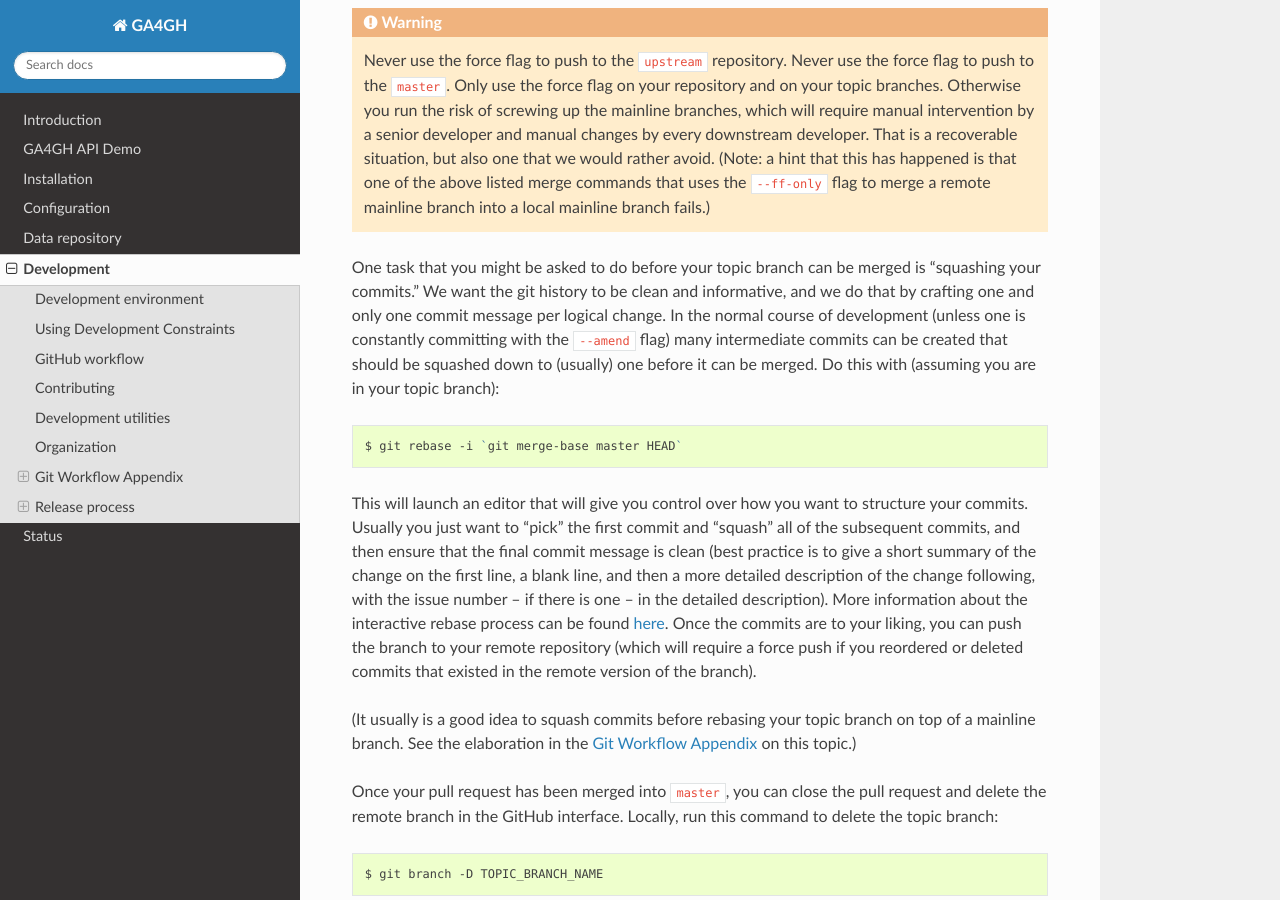
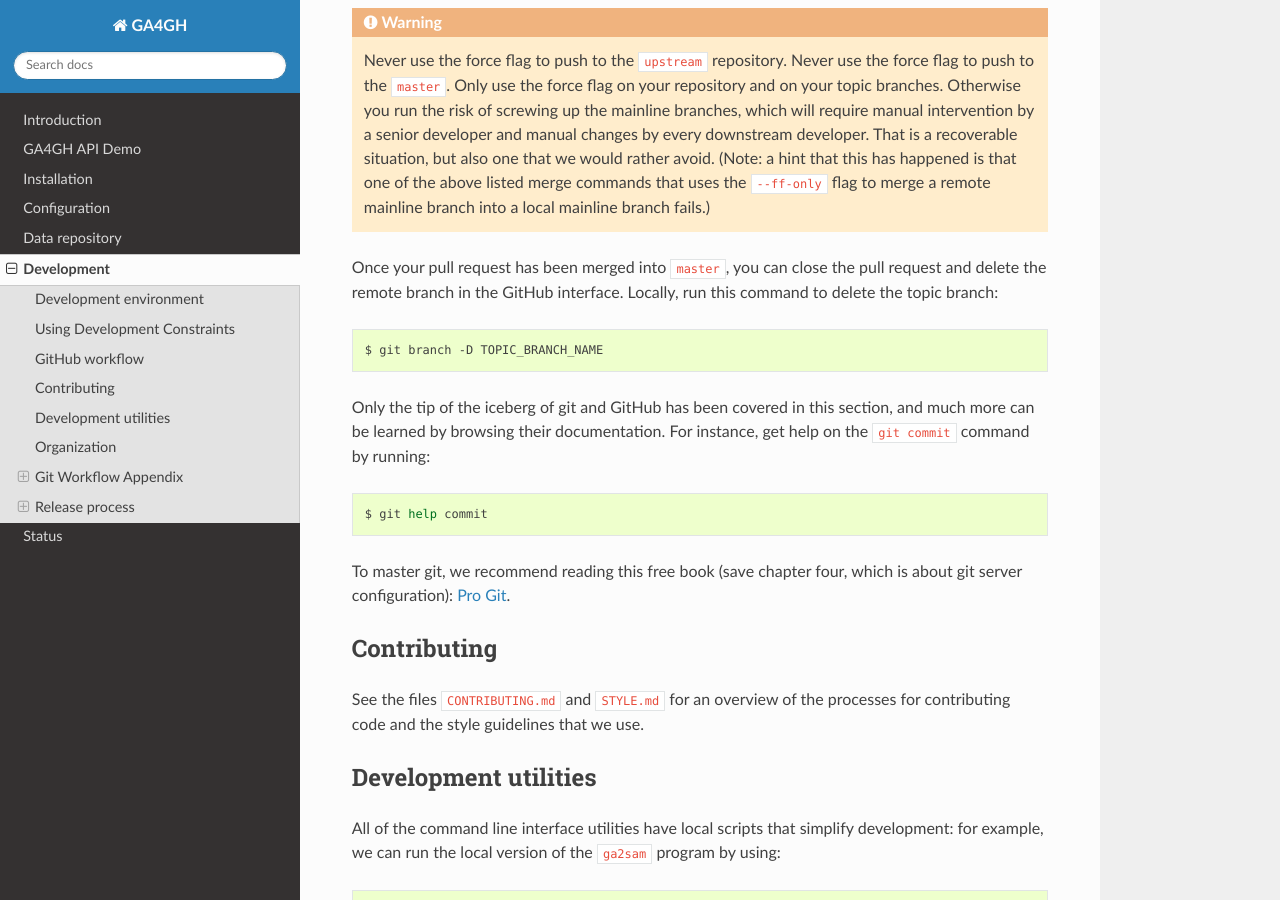
Before and after one commit to ga4gh/ga4gh-server, a Sphinx documentation site: the page built from docs/development.rst, in a window 1280 px wide and 900 px high, scrolled down 4602 px. Built offline with Sphinx 7.4.7 and the Read the Docs theme 2.0.0, drawn with Linux system fonts in a browser that asks for light colours.

Commit message:
Remove squash instructions since github supports it Close #1484

```diff
--- a/docs/development.rst
+++ b/docs/development.rst
@@ -261,34 +261,6 @@ exactly what a force push does.
     uses the ``--ff-only`` flag to merge a remote mainline branch into a
     local mainline branch fails.)
 
-One task that you might be asked to do before your topic branch can be
-merged is "squashing your commits."  We want the git history to be clean
-and informative, and we do that by crafting one and only one commit
-message per logical change.  In the normal course of development (unless
-one is constantly committing with the ``--amend`` flag) many intermediate
-commits can be created that should be squashed down to (usually) one before
-it can be merged.  Do this with (assuming you are in your topic branch):
-
-.. code-block:: bash
-
-    $ git rebase -i `git merge-base master HEAD`
-
-This will launch an editor that will give you control over how you want
-to structure your commits.  Usually you just want to "pick" the first
-commit and "squash" all of the subsequent commits, and then ensure that
-the final commit message is clean (best practice is to give a short
-summary of the change on the first line, a blank line, and then a more
-detailed description of the change following, with the issue number
--- if there is one -- in the detailed description).  More information
-about the interactive rebase process can be found
-`here <https://help.github.com/articles/about-git-rebase/>`__.
-Once the commits are to your liking, you can push the branch to your
-remote repository (which will require a force push if you reordered
-or deleted commits that existed in the remote version of the branch).
-
-(It usually is a good idea to squash commits before rebasing your topic
-branch on top of a mainline branch.  See the elaboration in the :ref:`Git
-Workflow Appendix <git-appendix>` on this topic.)
 
 Once your pull request has been merged into ``master``, you can close
 the pull request and delete the remote branch in the GitHub interface.
```
